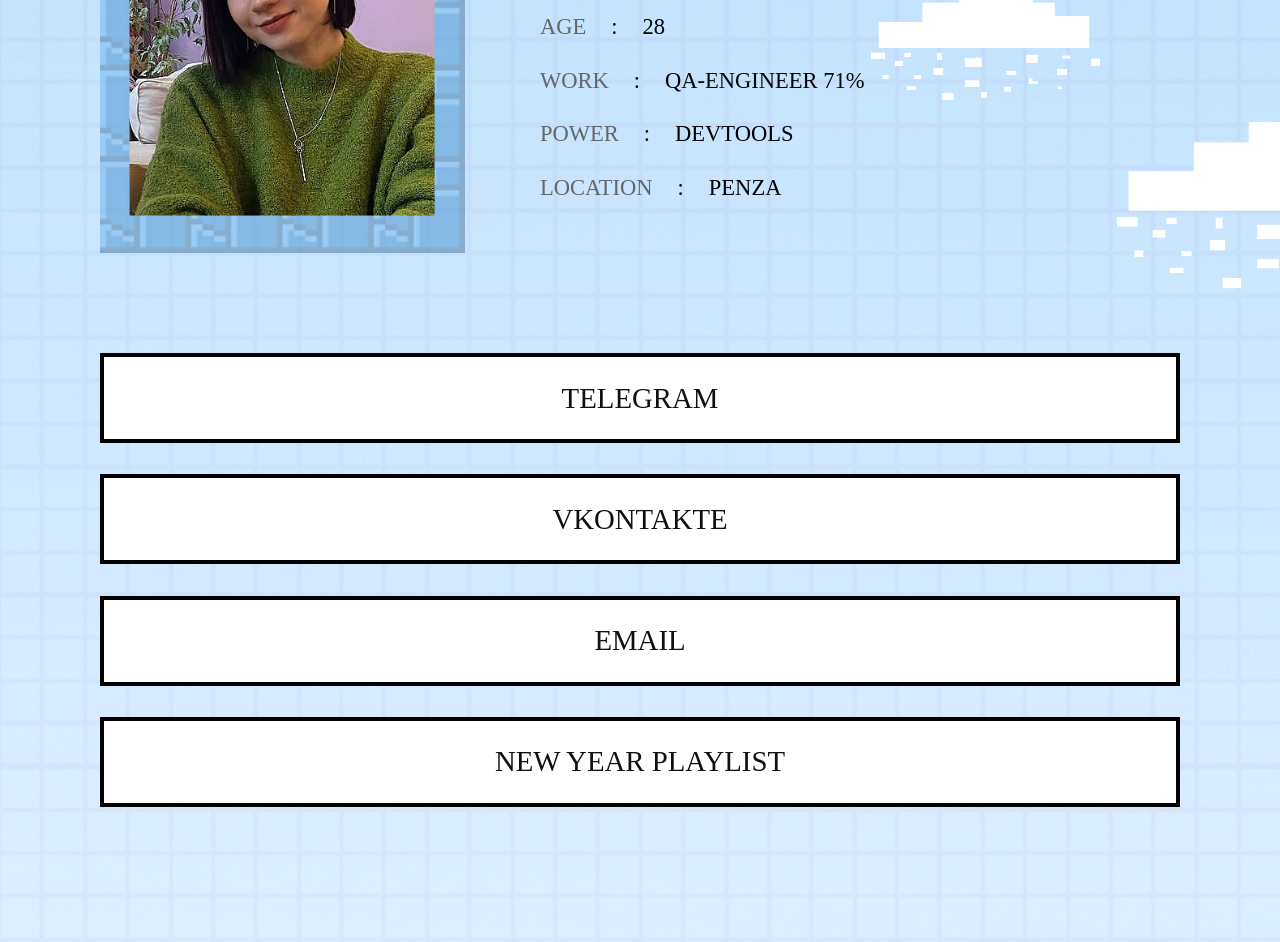
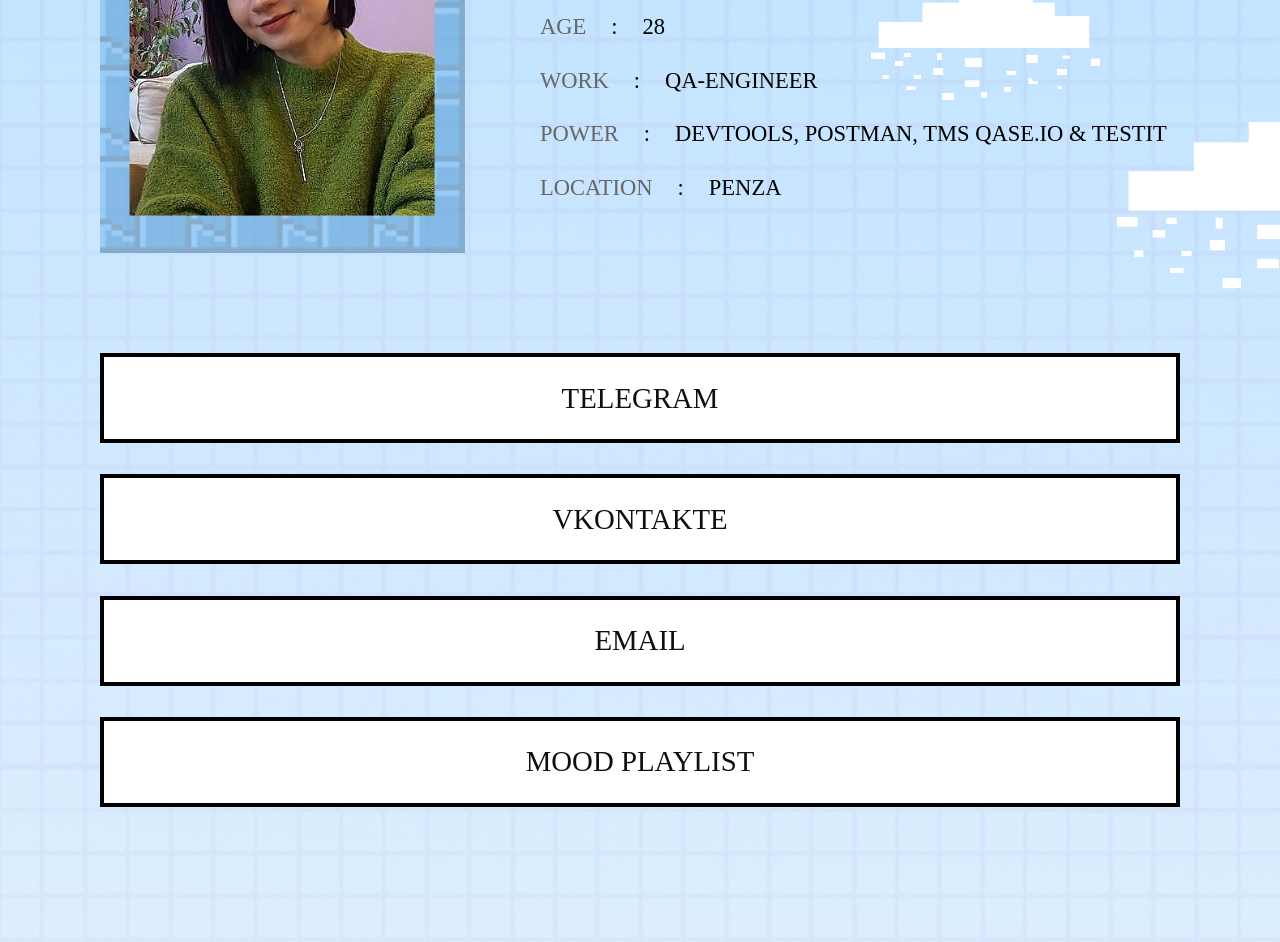
Before and after one commit to KseniaPomeschikova-QA/KseniaPomeschikova-QA.github.io, a plain HTML site: page index.html in a window 1280 px wide. Shown: the part 303-1245 px from the top of the page. Drawn offline with Linux system fonts and the light colour scheme; files whose address does not match are found by name.

Commit message:
Update index.html

```diff
--- a/index.html
+++ b/index.html
@@ -66,8 +66,8 @@
                   </div>
                   <div>
                      <div class="list"><span>age</span><span>:</span><span>28</span></div>
-                     <div class="list"><span>work</span><span>:</span><span>qa-engineer 71%</span></div>
-                     <div class="list"><span>Power</span><span>:</span><span>devtools</span></div>
+                     <div class="list"><span>work</span><span>:</span><span>qa-engineer</span></div>
+                     <div class="list"><span>Power</span><span>:</span><span>devtools, postman, TMS Qase.io & Testit</span></div>
                      <div class="list"><span>location</span><span>:</span><span>penza</span></div>
 
                   </div>
@@ -77,8 +77,8 @@
             <section class="links">
                <div class="link"><a href="https://t.me/ks_militantis" target="_blank">Telegram</a></div>
                <div class="link"><a href="https://vk.com/militantis" target="_blank">Vkontakte</a></div>
-               <div class="link"><a href="mailto:militantis18@gmail.com" target="_blank">Email</a></div>
-               <div class="link"><a href="https://music.yandex.ru/users/Pomechshikova1995/playlists/1013" target="_blank">New Year playlist</a></div>
+               <div class="link"><a href="mailto:Pomechshikova1995@yandex.ru" target="_blank">Email</a></div>
+               <div class="link"><a href="https://music.yandex.ru/users/Pomechshikova1995/playlists/1010" target="_blank">Mood playlist</a></div>
             </section>
          </div>
       </main>
```
